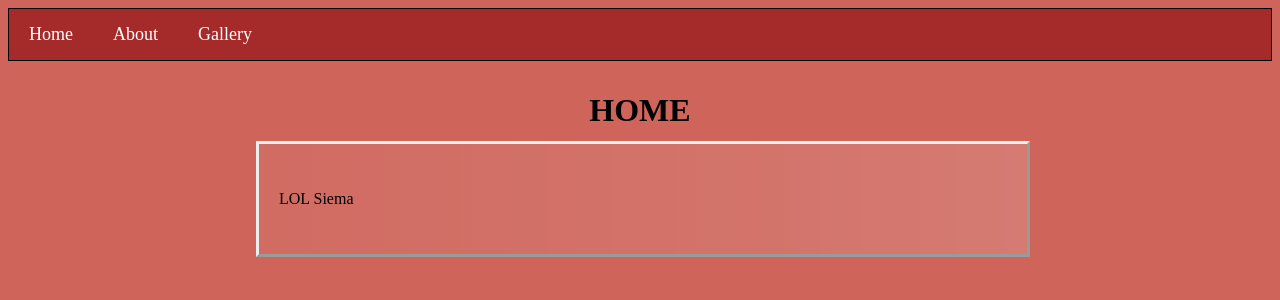
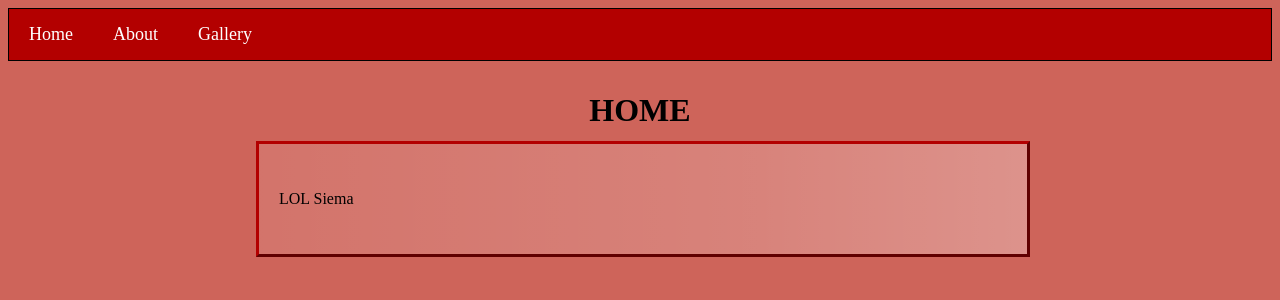
Before and after one commit to maciejratajski1999/WebPageDemo, a Flask app: page / in a window 1280 px wide. Shown: the top 300 px of the page. Run offline with Flask 2, Linux system fonts and the light colour scheme.

Commit message:
changed register page layout, main color schemes

```diff
--- a/app.py
+++ b/app.py
@@ -1,6 +1,7 @@
 from flask import Flask, render_template, request
 from forms import RegistrationForm, LoginForm
 app = Flask(__name__)
+app.config['SECRET_KEY'] = 'eluwina'
 
 subpages = {'home' : {"Home" : "/"}, 'about' : {"About" : "/about"}, 'gallery' : {"Gallery" : "/gallery"}}
 
--- a/static/main.css
+++ b/static/main.css
@@ -1,5 +1,6 @@
 @import "gallery.css";
 @import "navbar.css";
+@import "register.css";
 
 html {
     background-color: rgb(206, 100, 90);
@@ -14,8 +15,9 @@ main {
     width: 60%;
     left: 20%;
     right: 20%;
-    background: linear-gradient(90deg, rgba(255,255,255,0.05) 0%, rgba(255,255,255,0.1) 65%, rgba(255,255,255,0.15) 100%);
+    background: linear-gradient(90deg, rgba(255,255,255,0.1) 0%, rgba(255,255,255,0.2) 65%, rgba(255,255,255,0.3) 100%);
     border-style: outset;
+    border-color: #b30000;
     padding-bottom: 15px;
     padding-top: 15px;
 }
--- a/static/navbar.css
+++ b/static/navbar.css
@@ -1,5 +1,5 @@
 nav ul{
-    background-color: #a52a2a;
+    background-color: #b30000;
     overflow: hidden;
     list-style-type: none;
     margin: 0;
```
Also changed, not shown: templates/register.html (+10 -0 lines).
